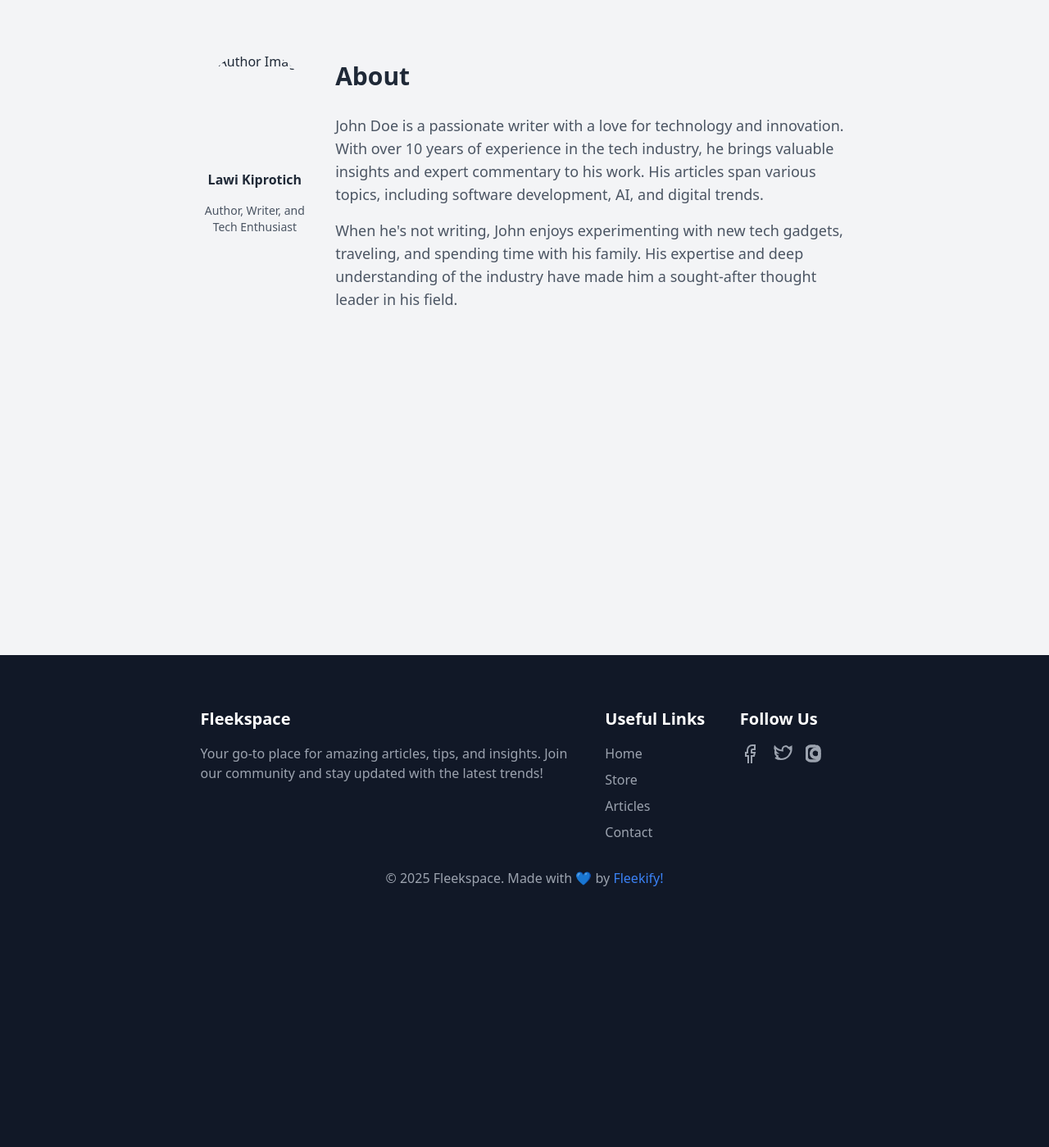
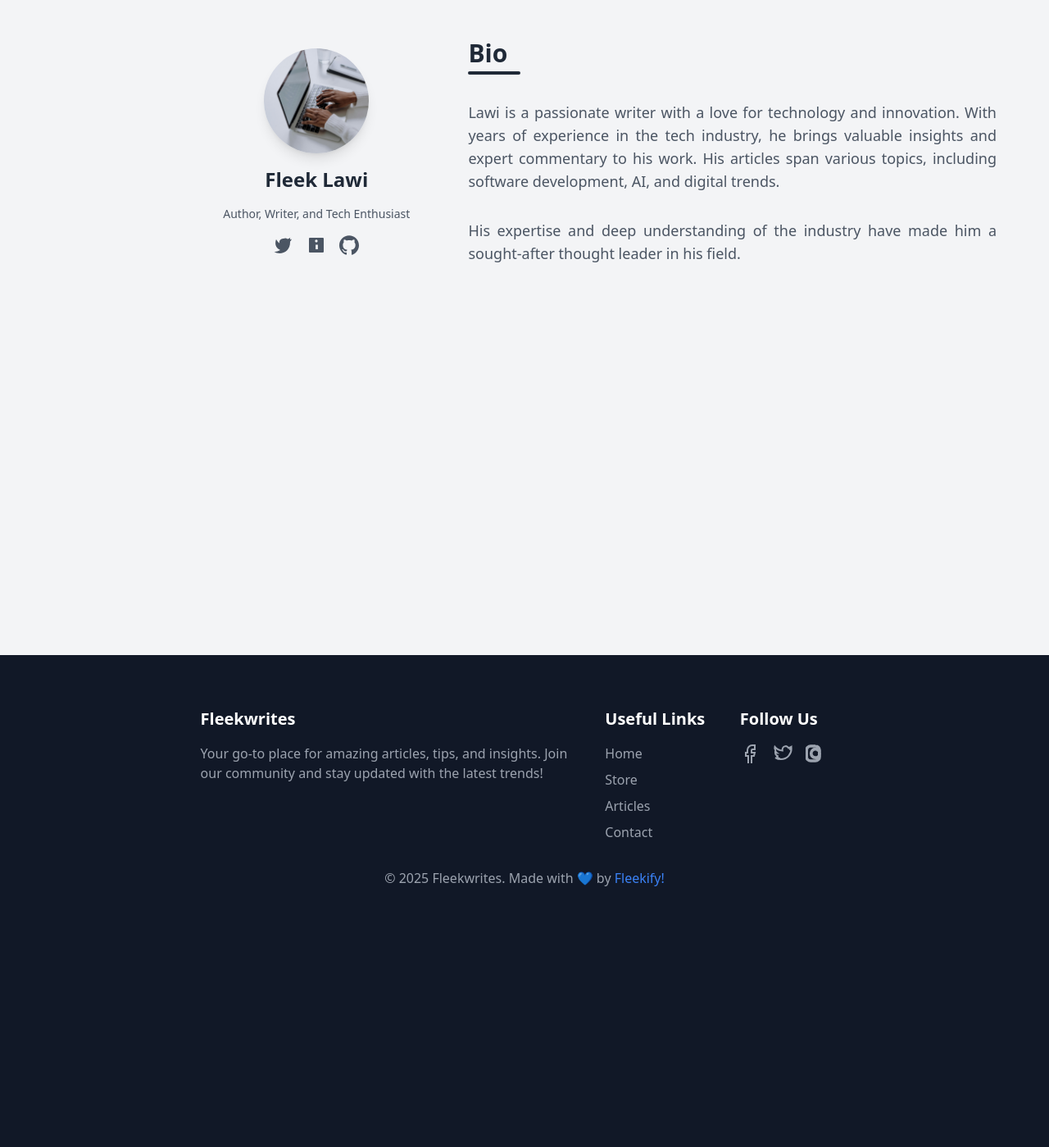
Before and after one commit to Kiprotich-Code/dash_blog, a Django app: template templates/src/index.html in a window 1280 px wide. Shown: the part 2401-3800 px from the top of the page at 82% size. Run offline with Django 4.2, Linux system fonts and the light colour scheme; the template is opened without the code that fills it, so the values that code supplies are empty; some libraries are stand-ins or nearby versions.

Commit message:
minor update

```diff
--- a/templates/src/index.html
+++ b/templates/src/index.html
@@ -4,7 +4,7 @@
 <head>
     <meta charset="UTF-8">
     <meta name="viewport" content="width=device-width, initial-scale=1.0">
-    <title>Fleekspace</title>
+    <title>Fleekwrites</title>
     <script src="https://cdn.tailwindcss.com"></script>
     <link href="https://cdn.jsdelivr.net/npm/@heroicons/react@2.0.18/outline/index.css" rel="stylesheet">
 </head>
@@ -15,7 +15,7 @@
         <div class="max-w-7xl mx-auto flex justify-between items-center">
             <!-- Logo -->
             <div class="text-xl font-bold text-gray-800">
-                <a href="#">FLEEKSPACE</a>
+                <a href="#">Fleekwrites</a>
             </div>
 
             <!-- Mobile Menu Button -->
@@ -31,9 +31,9 @@
             <!-- Navigation Links for Desktop -->
             <div class="hidden md:!flex space-x-6">
                 <a href="#" class="text-gray-600 hover:text-gray-800 transition">Home</a>
-                <a href="#" class="text-gray-600 hover:text-gray-800 transition">Store</a>
-                <a href="#" class="text-gray-600 hover:text-gray-800 transition">Articles</a>
-                <a href="#" class="text-gray-600 hover:text-gray-800 transition">Contact</a>
+                <a href="#articles" class="text-gray-600 hover:text-gray-800 transition">Articles</a>
+                <a href="#author" class="text-gray-600 hover:text-gray-800 transition">Author</a>
+                <a href="#newsletter" class="text-gray-600 hover:text-gray-800 transition">Newsletter</a>
             </div>
 
             <!-- Social Media Links for Desktop -->
@@ -80,9 +80,9 @@
             <!-- Mobile Navigation Links -->
             <div class="flex flex-col items-center space-y-4">
                 <a href="#" class="text-gray-600 hover:text-gray-800 transition">Home</a>
-                <a href="#" class="text-gray-600 hover:text-gray-800 transition">Store</a>
-                <a href="#" class="text-gray-600 hover:text-gray-800 transition">Articles</a>
-                <a href="#" class="text-gray-600 hover:text-gray-800 transition">Contact</a>
+                <a href="#articles" class="text-gray-600 hover:text-gray-800 transition">Articles</a>
+                <a href="#author" class="text-gray-600 hover:text-gray-800 transition">Author</a>
+                <a href="#newsletter" class="text-gray-600 hover:text-gray-800 transition">Newsletter</a>
             </div>
         </div>
     </nav>
@@ -95,7 +95,7 @@
 
         <!-- Main Content -->
         <div class="relative z-10 flex flex-col items-center justify-center h-full">
-            <h1 class="text-5xl font-extrabold mb-4">Fleekspace</h1>
+            <h1 class="text-5xl font-extrabold mb-4">Fleekwrites</h1>
             <p class="mt-4 text-lg max-w-2xl">Discover amazing articles and insights</p>
 
             <!-- Subscribe Form -->
@@ -117,7 +117,7 @@
     </header>
 
     <!-- Articles Section -->
-    <main id="main">
+    <main id="main articles">
         <div class="container mx-auto px-4 py-8 min-h-screen">
             <div class="grid grid-cols-1 lg:grid-cols-5 gap-4">
                 <!-- Left Sidebar -->
@@ -227,9 +227,11 @@
         </div>
     </main>
 
+    <section id="newsletter">
         <div class="relative bg-gradient-to-r from-blue-500 to-purple-600 text-white text-center h-screen">
             <!-- Enhanced Overlay for Background Image -->
-        <div class="absolute inset-0 bg-black opacity-60"></div> <!-- Adjusted opacity for stronger overlay effect -->
+            <div class="absolute inset-0 bg-black opacity-60"></div>
+            <!-- Adjusted opacity for stronger overlay effect -->
 
             <!-- Background Image -->
             <div class="absolute inset-0 opacity-30">
@@ -239,56 +241,87 @@
             <!-- Content Section -->
             <div class="relative z-10 flex flex-col justify-center items-center h-full px-6">
                 <h1 class="text-5xl font-extrabold mb-4">Subscribe to Our Newsletter</h1>
-            <p class="text-lg max-w-lg mx-auto mb-8">Stay updated with the latest news, tips, and special offers. Enter your email below to receive our newsletter straight to your inbox!</p>
+                <p class="text-lg max-w-lg mx-auto mb-8">Stay updated with the latest news, tips, and special offers.
+                    Enter your email below to receive our newsletter straight to your inbox!</p>
 
                 <!-- Subscription Form -->
-            <form action="#" method="POST" class="flex flex-col md:flex-row max-w-md w-full items-center justify-center md:space-x-4 gap-4">
+                <form action="#" method="POST"
+                    class="flex flex-col md:flex-row max-w-md w-full items-center justify-center md:space-x-4 gap-4">
                     <input type="email" name="email" placeholder="Enter your email" required
                         class="px-6 py-3 rounded-lg text-black w-full focus:outline-none focus:ring-2 focus:ring-blue-500">
-                <button type="submit" class="bg-black text-white px-8 py-3 rounded-lg text-lg hover:bg-blue-700 transition duration-300 w-full">
+                    <button type="submit"
+                        class="bg-black text-white px-8 py-3 rounded-lg text-lg hover:bg-blue-700 transition duration-300 w-full">
                         Subscribe
                     </button>
                 </form>
             </div>
         </div>
+    </section>
 
     <!-- section  -->
-    <section class="p-12 md:p-16 bg-gray-100 min-h-screen">
+    <section class="p-6 md:p-12 bg-gray-100 min-h-screen" id="author">
         <div class="max-w-7xl mx-auto px-4">
-            <div class="grid grid-cols-1 md:grid-cols-7 gap-8">
+            <div class="grid grid-cols-1 md:grid-cols-7 gap-8 items-center">
                 <div class="hidden md:block"></div>
-                <!-- Left Column: Author Details -->
-                <div class="flex flex-col md:items-center md:text-center space-y-4">
-                    <img src="https://via.placeholder.com/150" alt="Author Image" class="w-32 h-32 rounded-full object-cover">
-                    <h2 class="text-1xl font-bold text-gray-800">Lawi Kiprotich</h2>
+
+                <!-- Author Details -->
+                <div class="flex flex-col items-center text-center space-y-4 md:col-span-2">
+                    <img src="./images/blog2.jpg" alt="Author Image"
+                        class="w-32 h-32 rounded-full object-cover shadow-lg">
+                    <h2 class="text-2xl font-bold text-gray-800">Fleek Lawi</h2>
                     <p class="text-sm text-gray-600">Author, Writer, and Tech Enthusiast</p>
+
+                    <!-- Social Icons -->
+                    <div class="flex space-x-4">
+                        <a href="#" class="text-gray-600 hover:text-gray-900">
+                            <svg class="w-6 h-6" fill="currentColor" viewBox="0 0 24 24">
+                                <path d="M20 3a10.94 10.94 0 0 1-3.14 1.53A4.48 4.48 0 0 0 12 4a4.48 4.48 0 0 0-4.86 5.79A12.94 12.94 0 0 1 3 5.1s-4 9 5 13a13.37 13.37 0 0 1-8 2c9 5 20 0 20-11.5a4.5 4.5 0 0 0-.08-.82A7.72 7.72 0 0 0 22 4.6a7.57 7.57 0 0 1-2.14.6A3.95 3.95 0 0 0 20 3z"/>
+                            </svg>
+                        </a>
+                        <a href="#" class="text-gray-600 hover:text-gray-900">
+                            <svg class="w-6 h-6" fill="currentColor" viewBox="0 0 24 24">
+                                <path d="M19.75 3H4.25C3.56 3 3 3.56 3 4.25v15.5C3 20.44 3.56 21 4.25 21h15.5c.69 0 1.25-.56 1.25-1.25V4.25C21 3.56 20.44 3 19.75 3zm-5.88 14h-2.75v-5.62h2.75V17zM12 8.5c-.88 0-1.6-.72-1.6-1.6s.72-1.6 1.6-1.6 1.6.72 1.6 1.6-.72 1.6-1.6 1.6z"/>
+                            </svg>
+                        </a>
+                        <a href="#" class="text-gray-600 hover:text-gray-900">
+                            <svg class="w-6 h-6" fill="currentColor" viewBox="0 0 24 24">
+                                <path d="M12 .297c-6.63 0-12 5.373-12 12 0 5.302 3.438 9.8 8.205 11.385.6.113.82-.262.82-.58v-2.17c-3.338.725-4.033-1.415-4.033-1.415-.546-1.387-1.333-1.755-1.333-1.755-1.087-.744.083-.728.083-.728 1.205.085 1.84 1.24 1.84 1.24 1.07 1.835 2.805 1.305 3.49.997.107-.775.418-1.305.76-1.605-2.665-.305-5.465-1.34-5.465-5.975 0-1.32.47-2.397 1.24-3.24-.125-.305-.54-1.53.12-3.185 0 0 1.01-.322 3.31 1.23.96-.267 1.98-.4 3-.405 1.02.005 2.04.138 3 .405 2.3-1.552 3.31-1.23 3.31-1.23.66 1.655.245 2.88.12 3.185.77.843 1.24 1.92 1.24 3.24 0 4.645-2.805 5.665-5.475 5.965.43.37.81 1.1.81 2.22v3.3c0 .32.22.698.825.58C20.565 22.097 24 17.6 24 12.297c0-6.627-5.373-12-12-12z"/>
+                            </svg>
+                        </a>
                     </div>
-                <!-- Center Column: Content About Author -->
-                <div class="space-y-4 md:col-span-4">
-                    <h2 class="text-3xl font-semibold text-gray-800 py-3">About</h2>
-                    <p class="text-lg text-gray-600">
-                        John Doe is a passionate writer with a love for technology and innovation. With over 10 years of experience in the tech industry, he brings valuable insights and expert commentary to his work. His articles span various topics, including software development, AI, and digital trends.
+                </div>
+
+                <!-- About Author -->
+                <div class="md:space-y-4 md:col-span-4 text-justify leading-[1.5]">
+                    <h2 class="text-3xl font-semibold text-gray-800 relative after:block after:w-16 after:h-1 after:bg-gray-800 after:mt-1 after:rounded-full">
+                        Bio
+                    </h2>
+
+                    <p class="pt-4 text-lg text-gray-600">
+                        Lawi is a passionate writer with a love for technology and innovation. With years of
+                        experience in the tech industry, he brings valuable insights and expert commentary to his work.
+                        His articles span various topics, including software development, AI, and digital trends.
                     </p>
-                    <p class="text-lg text-gray-600">
-                        When he's not writing, John enjoys experimenting with new tech gadgets, traveling, and spending time with his family. His expertise and deep understanding of the industry have made him a sought-after thought leader in his field.
+                    <p class="pt-4 text-lg text-gray-600">
+                        His expertise and deep understanding of the industry have made him a
+                        sought-after thought leader in his field.
                     </p>
                 </div>
-
-                <!-- Right Column: Empty for Spacing -->
-                <div></div>
             </div>
         </div>
     </section>
 
+
     <!-- Footer -->
-    <footer class="bg-gray-900 text-white p-16 h-[75vh]">
+    <footer class="p-6 bg-gray-900 text-white md:p-16 min-h-[75vh]">
         <div class="max-w-7xl mx-auto px-4">
             <div class="grid grid-cols-1 md:grid-cols-7 lg:grid-cols-7 gap-8">
                 <div></div>
                 <!-- About Us Section -->
                 <div class="md:col-span-3 lg:col-span-3">
-                    <h3 class="font-bold text-xl mb-4">Fleekspace</h3>
-                    <p class="text-gray-400">Your go-to place for amazing articles, tips, and insights. Join our community and stay updated with the latest trends!</p>
+                    <h3 class="font-bold text-xl mb-4">Fleekwrites</h3>
+                    <p class="text-gray-400">Your go-to place for amazing articles, tips, and insights. Join our
+                        community and stay updated with the latest trends!</p>
                 </div>
 
                 <!-- Useful Links Section -->
@@ -308,18 +341,23 @@
                     <div class="flex space-x-4">
                         <!-- Social Media Icons -->
                         <a href="#" class="text-gray-400 hover:text-white transition">
-                            <svg xmlns="http://www.w3.org/2000/svg" class="h-6 w-6" fill="none" stroke="currentColor" viewBox="0 0 24 24" stroke-width="2">
-                                <path d="M18 2h-3a6 6 0 0 0-6 6v3H7v4h3v11h4V15h3l1-4h-4v-3a1 1 0 0 1 1-1h3V2z"/>
+                            <svg xmlns="http://www.w3.org/2000/svg" class="h-6 w-6" fill="none" stroke="currentColor"
+                                viewBox="0 0 24 24" stroke-width="2">
+                                <path d="M18 2h-3a6 6 0 0 0-6 6v3H7v4h3v11h4V15h3l1-4h-4v-3a1 1 0 0 1 1-1h3V2z" />
                             </svg>
                         </a>
                         <a href="#" class="text-gray-400 hover:text-white transition">
-                            <svg xmlns="http://www.w3.org/2000/svg" class="h-6 w-6" fill="none" stroke="currentColor" viewBox="0 0 24 24" stroke-width="2">
-                                <path d="M22.46 6c-.77.35-1.6.58-2.48.69a4.48 4.48 0 0 0 1.99-2.47 8.96 8.96 0 0 1-2.85 1.09A4.48 4.48 0 0 0 16.12 3c-2.47 0-4.48 2.02-4.48 4.5 0 .35.04.69.12 1.02a12.76 12.76 0 0 1-9.26-4.69A4.49 4.49 0 0 0 3 7.5c0 1.57.8 2.96 2.03 3.77a4.5 4.5 0 0 1-2.04-.56v.06a4.49 4.49 0 0 0 3.59 4.41c-.29.08-.6.12-.91.12-.22 0-.44-.02-.66-.06a4.48 4.48 0 0 0 4.19 3.14A9 9 0 0 1 3 17.04a12.72 12.72 0 0 0 6.88 2.02c8.26 0 12.77-6.85 12.77-12.77 0-.19-.01-.38-.02-.57A9.16 9.16 0 0 0 22.46 6z"/>
+                            <svg xmlns="http://www.w3.org/2000/svg" class="h-6 w-6" fill="none" stroke="currentColor"
+                                viewBox="0 0 24 24" stroke-width="2">
+                                <path
+                                    d="M22.46 6c-.77.35-1.6.58-2.48.69a4.48 4.48 0 0 0 1.99-2.47 8.96 8.96 0 0 1-2.85 1.09A4.48 4.48 0 0 0 16.12 3c-2.47 0-4.48 2.02-4.48 4.5 0 .35.04.69.12 1.02a12.76 12.76 0 0 1-9.26-4.69A4.49 4.49 0 0 0 3 7.5c0 1.57.8 2.96 2.03 3.77a4.5 4.5 0 0 1-2.04-.56v.06a4.49 4.49 0 0 0 3.59 4.41c-.29.08-.6.12-.91.12-.22 0-.44-.02-.66-.06a4.48 4.48 0 0 0 4.19 3.14A9 9 0 0 1 3 17.04a12.72 12.72 0 0 0 6.88 2.02c8.26 0 12.77-6.85 12.77-12.77 0-.19-.01-.38-.02-.57A9.16 9.16 0 0 0 22.46 6z" />
                             </svg>
                         </a>
                         <a href="#" class="text-gray-400 hover:text-white transition">
-                            <svg xmlns="http://www.w3.org/2000/svg" class="h-6 w-6" fill="none" stroke="currentColor" viewBox="0 0 24 24" stroke-width="2">
-                                <path d="M12 2.16c3.26 0 5.84 2.58 5.84 5.84v8.01c0 3.26-2.58 5.84-5.84 5.84H6.16C2.9 21.85.32 19.27.32 16V7.99c0-3.26 2.58-5.84 5.84-5.84h5.68zm0 1.68H6.16c-2.34 0-4.16 1.82-4.16 4.16v8.01c0 2.34 1.82 4.16 4.16 4.16h5.68c2.34 0 4.16-1.82 4.16-4.16V7.99c0-2.34-1.82-4.16-4.16-4.16zm4.6 3.72c0 .75-.61 1.36-1.36 1.36s-1.36-.61-1.36-1.36.61-1.36 1.36-1.36 1.36.61 1.36 1.36zM12 5.84c-3.36 0-6.08 2.72-6.08 6.08s2.72 6.08 6.08 6.08 6.08-2.72 6.08-6.08-2.72-6.08-6.08-6.08zm0 1.68c2.42 0 4.4 1.98 4.4 4.4 0 2.42-1.98 4.4-4.4 4.4-2.42 0-4.4-1.98-4.4-4.4 0-2.42 1.98-4.4 4.4-4.4z"/>
+                            <svg xmlns="http://www.w3.org/2000/svg" class="h-6 w-6" fill="none" stroke="currentColor"
+                                viewBox="0 0 24 24" stroke-width="2">
+                                <path
+                                    d="M12 2.16c3.26 0 5.84 2.58 5.84 5.84v8.01c0 3.26-2.58 5.84-5.84 5.84H6.16C2.9 21.85.32 19.27.32 16V7.99c0-3.26 2.58-5.84 5.84-5.84h5.68zm0 1.68H6.16c-2.34 0-4.16 1.82-4.16 4.16v8.01c0 2.34 1.82 4.16 4.16 4.16h5.68c2.34 0 4.16-1.82 4.16-4.16V7.99c0-2.34-1.82-4.16-4.16-4.16zm4.6 3.72c0 .75-.61 1.36-1.36 1.36s-1.36-.61-1.36-1.36.61-1.36 1.36-1.36 1.36.61 1.36 1.36zM12 5.84c-3.36 0-6.08 2.72-6.08 6.08s2.72 6.08 6.08 6.08 6.08-2.72 6.08-6.08-2.72-6.08-6.08-6.08zm0 1.68c2.42 0 4.4 1.98 4.4 4.4 0 2.42-1.98 4.4-4.4 4.4-2.42 0-4.4-1.98-4.4-4.4 0-2.42 1.98-4.4 4.4-4.4z" />
                             </svg>
                         </a>
                     </div>
@@ -330,7 +368,7 @@
             </div>
 
             <div class="text-center mt-8 text-gray-400">
-                <p>&copy; 2025 Fleekspace. Made with 💙 by <span class="text-blue-500">Fleekify!</span></p>
+                <p>&copy; 2025 Fleekwrites. Made with 💙 by <span class="text-blue-500">Fleekify!</span></p>
             </div>
         </div>
     </footer>
```
Also changed, not shown: templates/src/images/fleek-removebg-preview.png (added), 1 other file. Lines whose indentation alone changed are shown as unchanged.
